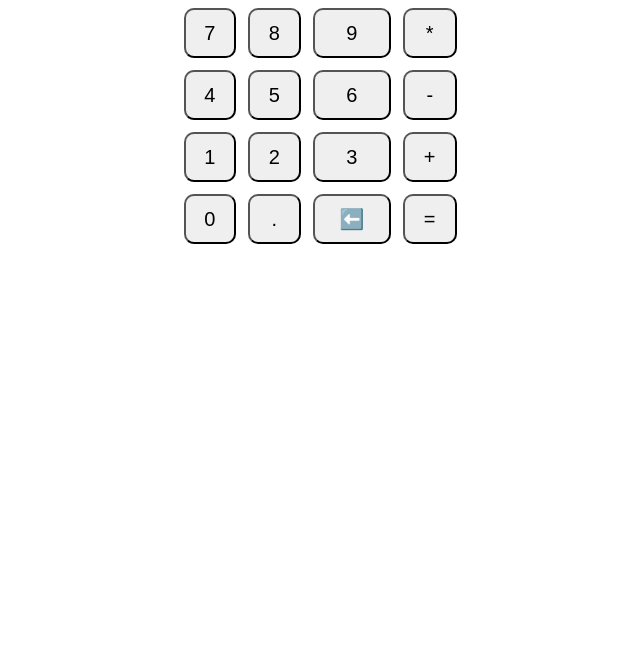
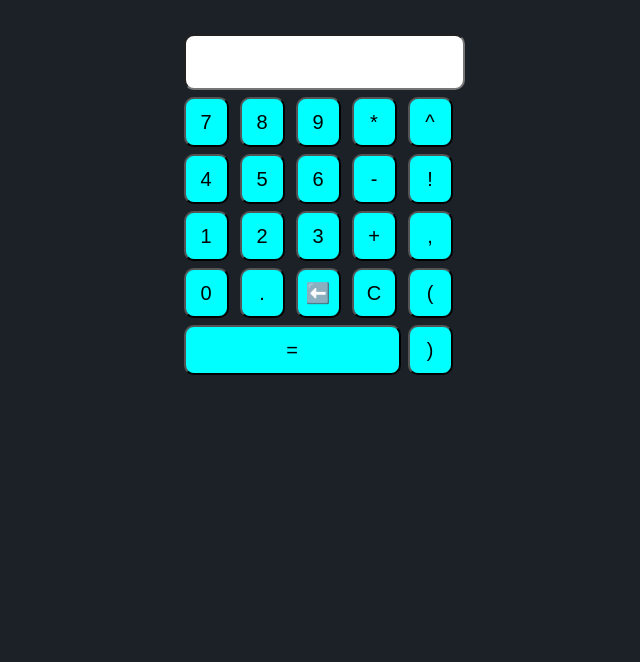
Before and after one commit to GauravKukreti/Simple-Calculator, a plain HTML site: page index.html in a window 1280 px wide. Shown: the part 138-800 px from the top of the page, without its empty margins (320-960 px from the left). Drawn offline with Linux system fonts and the light colour scheme.

Commit message:
improved html,css

```diff
--- a/index.html
+++ b/index.html
@@ -10,51 +10,207 @@
     </head>
     <body>
         <h3>Simple Calculator</h3>
-        <form>
-            <table cellspacing="10" id="calc">
+        <form name="calc">
+            <table cellspacing="5">
                 <tr>
-                    <td colspan="4">
+                    <td colspan="5">
                         <input
                             type="text"
                             id="btn"
-                            class="display"
-                            style="width: 97%"
+                            name="display"
+                            style="width: 100%; background-color: white"
+                            value=""
                         />
                     </td>
                 </tr>
                 <tr>
-                    <td><input type="button" id="btn" value="7" /></td>
-                    <td><input type="button" id="btn" value="8" /></td>
-                    <td><input type="button" id="btn" value="9" /></td>
-                    <td><input type="button" id="btn" value="*" /></td>
+                    <td>
+                        <input
+                            type="button"
+                            id="btn"
+                            value="7"
+                            onclick="calc.display.value+=7"
+                        />
+                    </td>
+                    <td>
+                        <input
+                            type="button"
+                            id="btn"
+                            value="8"
+                            onclick="calc.display.value+=8"
+                        />
+                    </td>
+                    <td>
+                        <input
+                            type="button"
+                            id="btn"
+                            value="9"
+                            onclick="calc.display.value+=9"
+                        />
+                    </td>
+                    <td>
+                        <input
+                            type="button"
+                            id="btn"
+                            value="*"
+                            onclick="calc.display.value+='*'"
+                        />
+                    </td>
+                    <td>
+                        <input
+                            type="button"
+                            id="btn"
+                            value="^"
+                            onclick="calc.display.value=power1(calc.display.value)"
+                        />
+                    </td>
                 </tr>
                 <tr>
-                    <td><input type="button" id="btn" value="4" /></td>
-                    <td><input type="button" id="btn" value="5" /></td>
-                    <td><input type="button" id="btn" value="6" /></td>
-                    <td><input type="button" id="btn" value="-" /></td>
+                    <td>
+                        <input
+                            type="button"
+                            id="btn"
+                            value="4"
+                            onclick="calc.display.value+=4"
+                        />
+                    </td>
+                    <td>
+                        <input
+                            type="button"
+                            id="btn"
+                            value="5"
+                            onclick="calc.display.value+=5"
+                        />
+                    </td>
+                    <td>
+                        <input
+                            type="button"
+                            id="btn"
+                            value="6"
+                            onclick="calc.display.value+=6"
+                        />
+                    </td>
+                    <td>
+                        <input
+                            type="button"
+                            id="btn"
+                            value="-"
+                            onclick="calc.display.value+='-'"
+                        />
+                    </td>
+                    <td>
+                        <input
+                            type="button"
+                            id="btn"
+                            value="!"
+                            onclick="calc.display.value=factorial(calc.display.value)"
+                        />
+                    </td>
                 </tr>
                 <tr>
-                    <td><input type="button" id="btn" value="1" /></td>
-                    <td><input type="button" id="btn" value="2" /></td>
-                    <td><input type="button" id="btn" value="3" /></td>
-                    <td><input type="button" id="btn" value="+" /></td>
+                    <td>
+                        <input
+                            type="button"
+                            id="btn"
+                            value="1"
+                            onclick="calc.display.value+=1"
+                        />
+                    </td>
+                    <td>
+                        <input
+                            type="button"
+                            id="btn"
+                            value="2"
+                            onclick="calc.display.value+=2"
+                        />
+                    </td>
+                    <td>
+                        <input
+                            type="button"
+                            id="btn"
+                            value="3"
+                            onclick="calc.display.value+=3"
+                        />
+                    </td>
+                    <td>
+                        <input
+                            type="button"
+                            id="btn"
+                            value="+"
+                            onclick="calc.display.value+='+'"
+                        />
+                    </td>
+                    <td>
+                        <input
+                            type="button"
+                            id="btn"
+                            value=","
+                            onclick="calc.display.value+=','"
+                        />
+                    </td>
                 </tr>
                 <tr>
-                    <td><input type="button" id="btn" value="0" /></td>
-                    <td><input type="button" id="btn" value="." /></td>
-                    <td><input type="button" id="btn" value="⬅️" /></td>
-                    <td><input type="button" id="btn" value="=" /></td>
+                    <td>
+                        <input
+                            type="button"
+                            id="btn"
+                            value="0"
+                            onclick="calc.display.value+=0"
+                        />
+                    </td>
+                    <td>
+                        <input
+                            type="button"
+                            id="btn"
+                            value="."
+                            onclick="calc.display.value+='.'"
+                        />
+                    </td>
+                    <td>
+                        <input
+                            type="button"
+                            id="btn"
+                            value="⬅️"
+                            onclick="calc.display.value=backspace(calc.display.value)"
+                        />
+                    </td>
+                    <td>
+                        <input
+                            type="button"
+                            id="btn"
+                            value="C"
+                            onclick="calc.display.value=''"
+                        />
+                    </td>
+                    <td>
+                        <input
+                            type="button"
+                            id="btn"
+                            value="("
+                            onclick="calc.display.value+='('"
+                        />
+                    </td>
+                </tr>
+                <tr>
+                    <td colspan="4">
+                        <input
+                            type="button"
+                            id="btn"
+                            value="="
+                            style="width: 100%"
+                            onclick="calc.display.value=eval(calc.display.value)"
+                        />
+                    </td>
+                    <td>
+                        <input
+                            type="button"
+                            id="btn"
+                            value=")"
+                            onclick="calc.display.value+=')'"
+                        />
+                    </td>
                 </tr>
             </table>
         </form>
     </body>
 </html>
-
-<!--
-    ac ()  %  /
-    7   8  9  *
-    4   5  6  -
-    1   2  3  +
-    0   .  <- =
- -->
--- a/style.css
+++ b/style.css
@@ -1,17 +1,23 @@
 #btn{
     height: 50px;
-    width: 100%;
+    width: 45px;
     font-size: 20px;
     border-radius: 10px;
+    background-color: aqua;
 }
 
 body{
     display:flex;
     flex-direction: column;
     align-items: center;
+    background-color: #1C2128;
 }
 
-#calc{
-    border-width: 10px;
-    border-radius: 10px;
+h3{
+    color: white;
+    font-size: 50px;
 }
+
+.btn{
+    width: 100%;
+}
```
